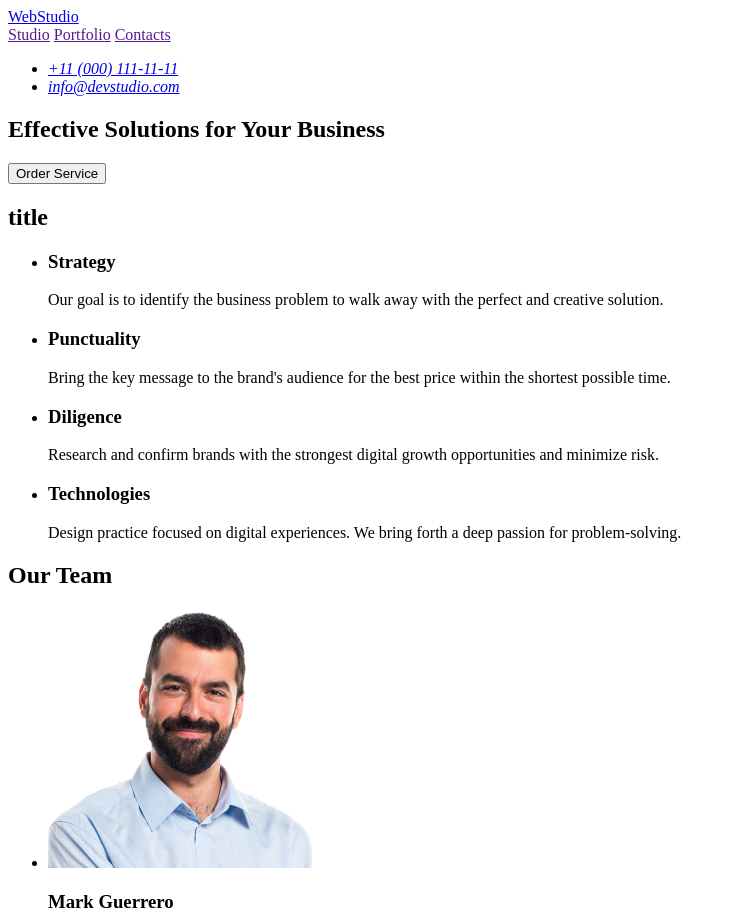
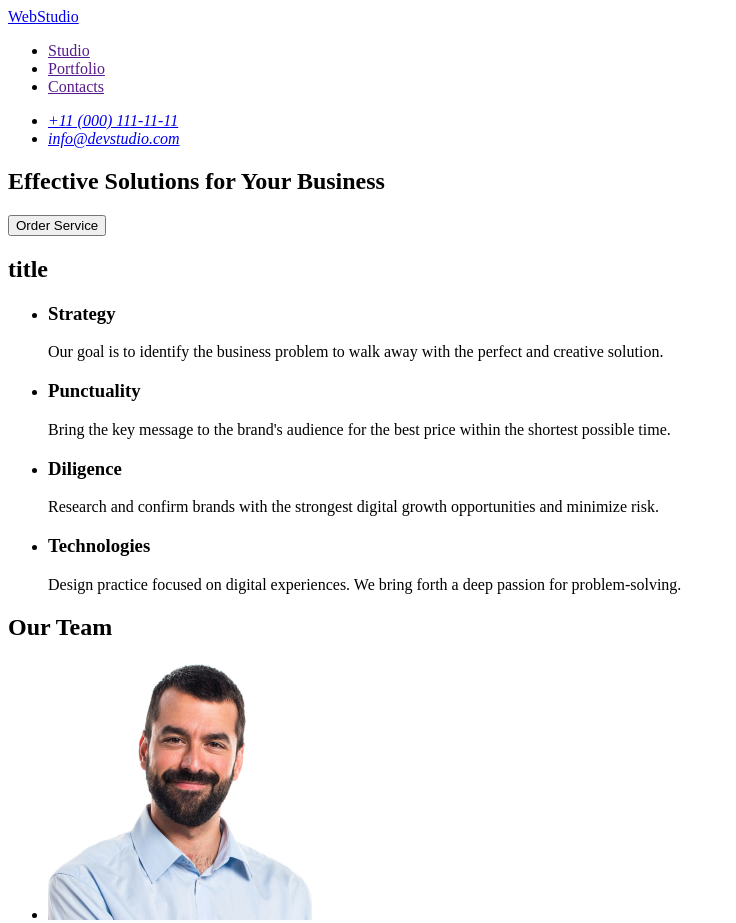
Before and after one commit to MeowsclesUA/goit-markup-hw-01, a plain HTML site: page index.html in a window 1280 px wide. Shown: the top 923 px of the page, without its empty margins (0-736 px from the left). Drawn offline with Linux system fonts and the light colour scheme.

Commit message:
add markup header

```diff
--- a/index.html
+++ b/index.html
@@ -3,19 +3,21 @@
     <head>
             <meta charset="UTF-8">
             <meta name="viewport" content="width=device-width, initial-scale=1.0">
-            <title>WEBSTUDİO</title>
+            <title>WebStudio</title>
     </head>
     <body>
         <header>
         <a href="./index.html">WebStudio</a>
         <nav>
-            <a href="">Studio</a>
-            <a href="">Portfolio</a>
-            <a href="">Contacts</a>
+            <ul>
+                <li><a href="">Studio</a></li>
+                <li><a href="">Portfolio</a></li>
+                <li><a href="">Contacts</a></li>
+            </ul>
         </nav>
             <address>
                 <ul>
-                    <li><a href="telto:+110001111111">+11 (000) 111-11-11</a></li>
+                    <li><a href="tel:+110001111111">+11 (000) 111-11-11</a></li>
                     <li><a href="mailto:info@devstudio.com">info@devstudio.com</a></li>
                 </ul>
             </address>
```
